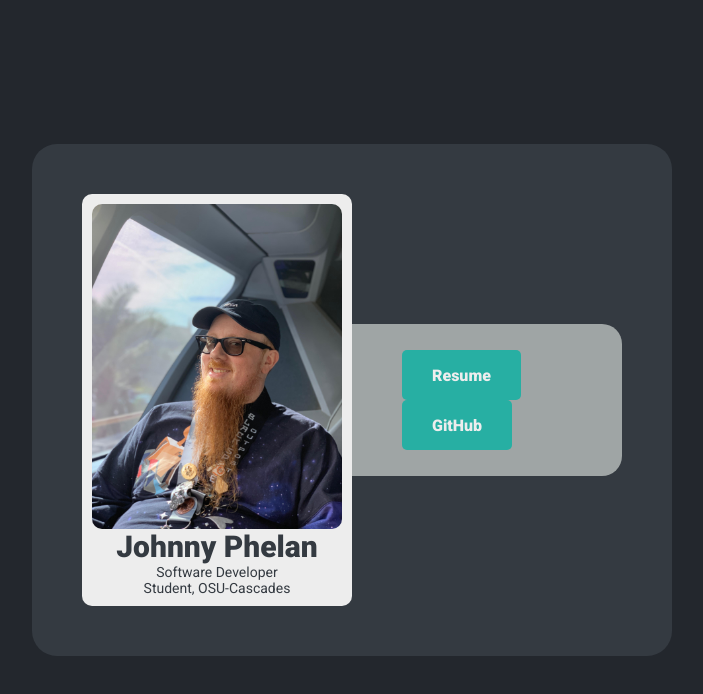
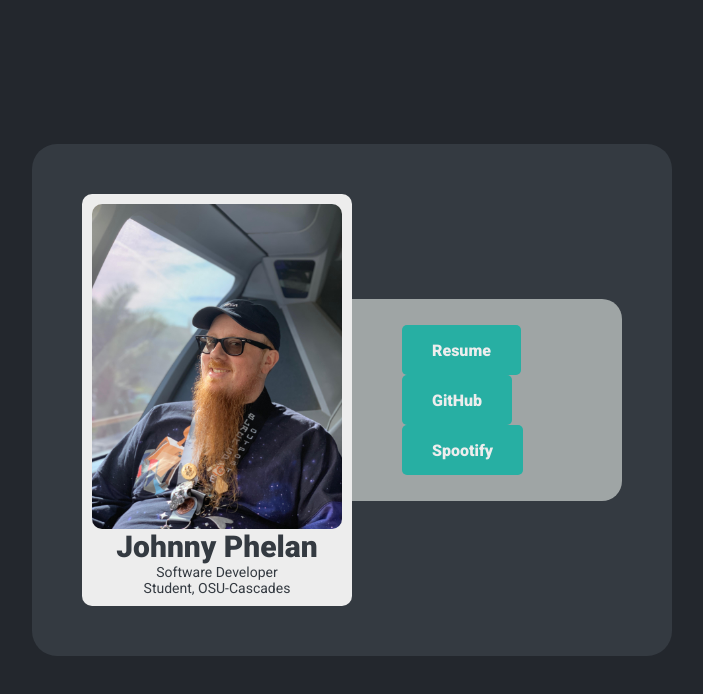
Before and after one commit to phelanjo/phelanjo.io, a React (Create React App) app: page / in a window 1280 px wide. Shown: the top 694 px of the page, without its empty margins (288-991 px from the left). Built offline with nearby package versions, Linux system fonts and the light colour scheme.

Commit message:
Add Spootify Project link to NavBar

```diff
--- a/src/components/NavBar.jsx
+++ b/src/components/NavBar.jsx
@@ -12,6 +12,9 @@ export class NavBar extends Component {
                     <li class="nav">
                         <a class="nav" href="https://www.github.com/phelanjo">GitHub</a>
                     </li>
+                    <li class="nav">
+                        <a class="nav" href="http://spootify.s3-website-us-east-1.amazonaws.com">Spootify</a>
+                    </li>
                 </ul>
             </div>
         )
```
